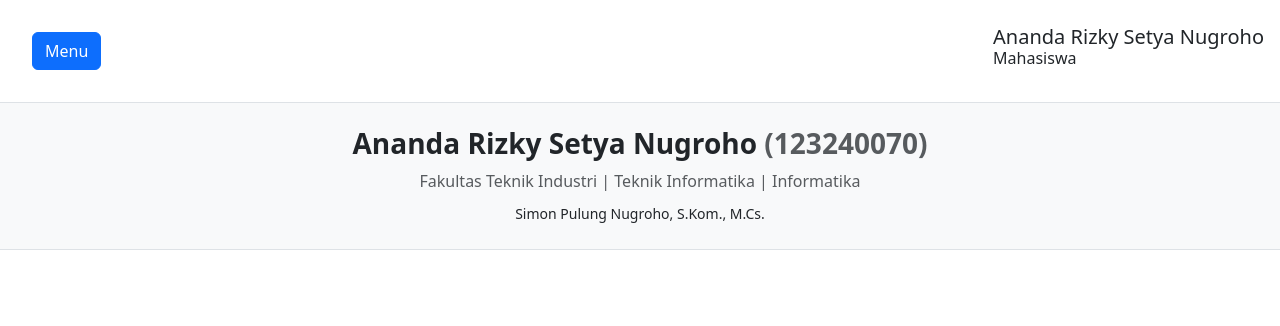
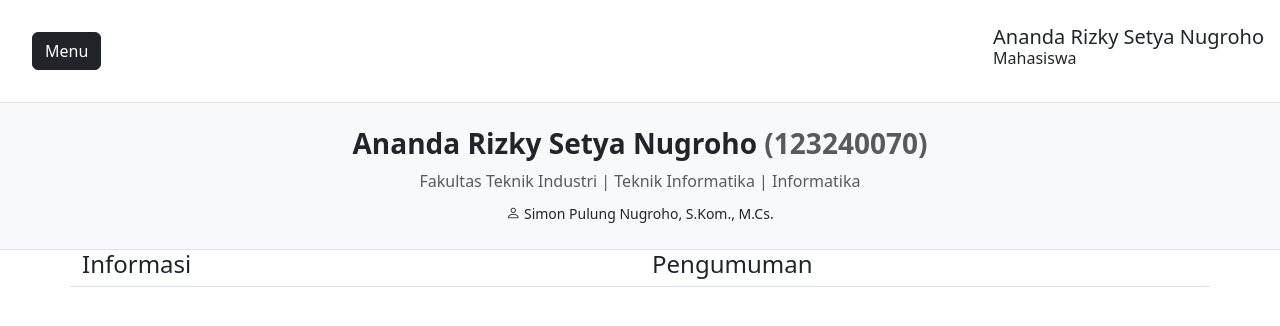
Before and after one commit to Yaboku29/Project-Praktikum-Pemrograman-Web-IFB, a PHP site: page / in a window 1280 px wide. Shown: the top 326 px of the page. Run offline with PHP 8.4, Linux system fonts and the light colour scheme.

Commit message:
menambah hover pada sidebar dan mengaktifkan icon bootstrap

```diff
--- a/index.php
+++ b/index.php
@@ -19,7 +19,7 @@ $nim=123240070;
     <meta name="viewport" content="width=device-width, initial-scale=1.0">
     <title>Dashboard</title>
     <link rel="stylesheet" href="https://cdn.jsdelivr.net/npm/bootstrap@5.3.8/dist/css/bootstrap.min.css">
-
+    <link rel="stylesheet" href="https://cdn.jsdelivr.net/npm/bootstrap-icons@1.13.1/font/bootstrap-icons.min.css">
     <style>
         .content, #judulKonten {
             transition: margin-left 0.35s ease;
@@ -47,7 +63,7 @@ $nim=123240070;
     <!-- Tombol buka sidebar -->
     <div class="d-flex align-items-center justify-content-between p-3">
         <div id="judulKonten">
-            <button class="btn btn-primary m-3" data-bs-toggle="offcanvas" data-bs-target="#sidebar">
+            <button class="btn btn-dark m-3 text-white" data-bs-toggle="offcanvas" data-bs-target="#sidebar">
                 Menu
             </button>
         </div>
@@ -70,7 +86,22 @@ $nim=123240070;
                 Fakultas Teknik Industri | Teknik Informatika | Informatika
             </div>
             <div class="mt-2">
-                <small><i class="bi bi-person"></i> Simon Pulung Nugroho, S.Kom., M.Cs.</small>
+                <small><i class="bi bi-person"></i>
+                <a href="" style="color: inherit; text-decoration: none;">Simon Pulung Nugroho, S.Kom., M.Cs.</a> </small>
+            </div>
+        </div>
+        <div class="container">
+            <div class="row align-items-center">
+                <div class="col border-bottom">
+                    <h4>Informasi</h4>
+
+                </div>
+                <!-- <div class="col">
+                One of three columns
+                </div> -->
+                <div class="col border-bottom">
+                    <h4>Pengumuman</h4>
+                </div>
             </div>
         </div>
     </div>
```
Also changed, not shown: other parts of index.php (+26 -10 lines).
